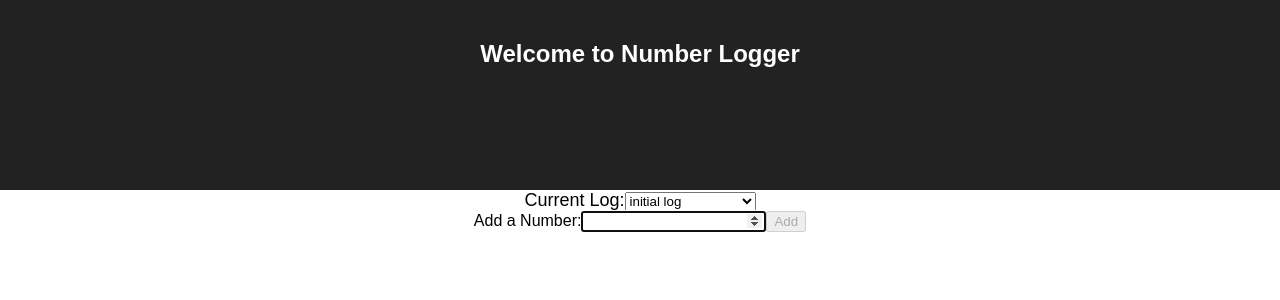
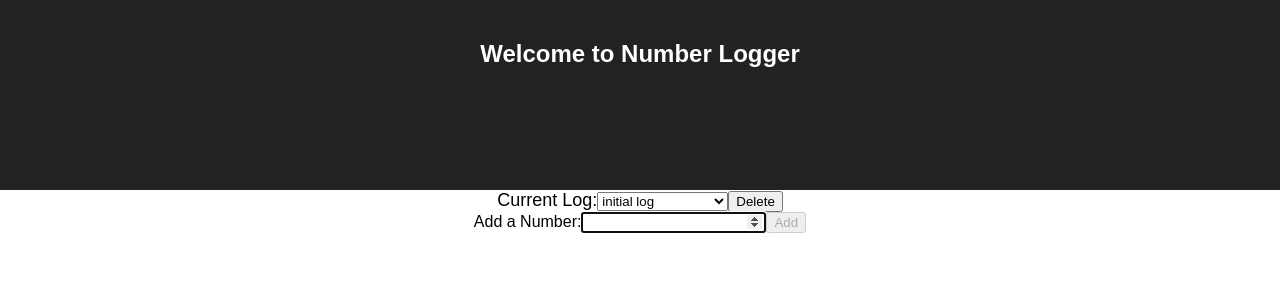
Before and after one commit to mikelson/number-logger, a React (Create React App) app: page / in a window 1280 px wide. Shown: the top 300 px of the page. Built offline with nearby package versions, Linux system fonts and the light colour scheme.

Commit message:
Add button to delete a log.

```diff
--- a/src/App.js
+++ b/src/App.js
@@ -15,6 +15,8 @@ class App extends Component {
       'handleNewValueChange',
       'addNewValue',
       'handleLogChange',
+      'addLog',
+      'deleteCurrentLog',
     ].forEach(method =>
       this[method] = this[method].bind(this)
     );
@@ -81,12 +83,19 @@ class App extends Component {
   handleNewValueChange(e) {
     this.setState({newValue: e.target.value});
   }
+  // Log <select> dropdown change handler
   handleLogChange(e) {
-    const newIndex = e.target.value;
+    const newIndex = parseInt(e.target.value, 10);
     if (newIndex < this.state.logs.length) {
+      // Inside current range: select old Log.
       this.setState({currentLogIndex: newIndex});
     } else {
-      // Outside current range: add a Log and make it current.
+      // Outside current range
+      this.addLog();
+    }
+  }
+  // Create a new Log and make it current
+  addLog() {
     this.setState(update(this.state, {
       currentLogIndex: {$set: this.state.logs.length},
       logs: {$push: [{
@@ -96,6 +105,21 @@ class App extends Component {
       }]}
     }));
   }
+  // "Delete" button click handler
+  deleteCurrentLog() {
+    if (this.state.currentLogIndex >= this.state.logs.length) {
+      // nothing valid currently selected
+      return;
+    }
+    if (!window.confirm(`Are you sure you want to delete Log "${this.state.logs[this.state.currentLogIndex].name}"? This action cannot be undone.`)) {
+      return;
+    }
+    // Select the next or last Log.
+    const newIndex = Math.min(this.state.currentLogIndex, this.state.logs.length - 2);
+    this.setState(update(this.state, {
+      currentLogIndex: {$set: newIndex},
+      logs: {$splice: [[this.state.currentLogIndex, 1]]}
+    }));
   }
   // "Add" button click handler
   addNewValue() {
@@ -103,6 +127,9 @@ class App extends Component {
     const value = parseFloat(this.state.newValue);
     if (isNaN(value)) {
       console.warn(value + " is not a number, not logging");
+      return;
+    }
+    if (this.state.currentLogIndex >= this.state.logs.length) {
       return;
     }
     this.setState(update(this.state, {
@@ -157,6 +184,9 @@ class App extends Component {
         </div>
         <div>
           <div className="App-intro">
+            {
+              this.state.logs.length ?
+                <div>
                   <label>
                     Current Log:
                     <select
@@ -166,6 +196,21 @@ class App extends Component {
                       {logs}
                     </select>
                   </label>
+                  <button
+                    onClick={this.deleteCurrentLog}
+                    title="Remove this Log"
+                    disabled={!log}
+                    >
+                    Delete
+                  </button>
+                </div>
+                :
+                <button
+                  onClick={this.addLog}
+                  >
+                  Add a new Log
+                </button>
+            }
           </div>
           {entries && entries.length > 0 &&
             <table>
@@ -179,6 +224,7 @@ class App extends Component {
               </tbody>
             </table>
           }
+          {log &&
             <label>
               Add a Number:
               <input
@@ -195,6 +241,7 @@ class App extends Component {
                 Add
               </button>
             </label>
+          }
         </div>
       </div>
     );
```
Lines whose indentation alone changed are shown as unchanged.
